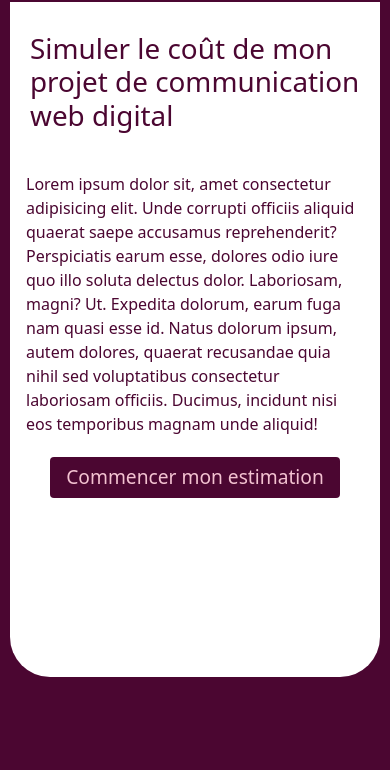
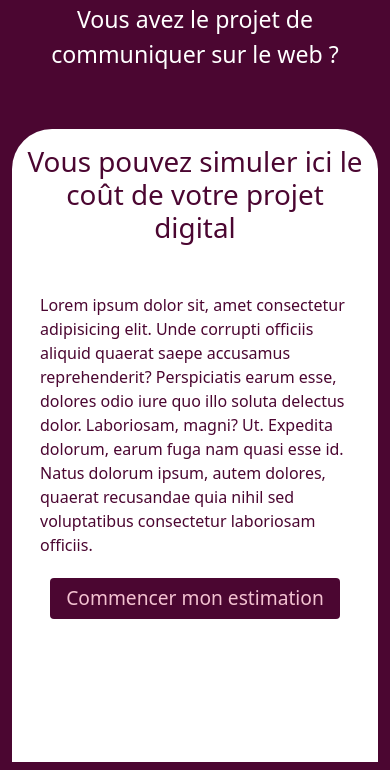
Before and after one commit to carozum/Front-C3S2, a plain HTML site: page index.html in a window 390 px wide. Shown: the part 74-844 px from the top of the page. Drawn offline with nearby package versions, Linux system fonts and the light colour scheme.

Commit message:
index.html version mobile

```diff
--- a/css/styles.css
+++ b/css/styles.css
@@ -4,13 +4,43 @@
     padding: 0;
 }
 
+// index.html
+nav{
+    height: 10vh;
+}
+#panier{
+    height: 15vh;
+}
+#contenu{
+    height: 75vh;
+    border-radius: 40px 40px 0 0;
+    overflow-y: scroll;
+}
+h1 {
+    margin-top: 1rem;
+    margin-bottom: 3rem;
+    text-align: center;
+}
+.center{
+    display: flex;
+    flex-direction: column;
+    justify-content: center;
+    align-items: center;
+}
+
+
+
+// scroll
+
 html {
-    overflow:   scroll;
+    overflow: scroll;
   }
   ::-webkit-scrollbar {
       width: 0px;
+      display:none;
       background: transparent; /* make scrollbar transparent */
   }
+
 a {
     text-decoration: none;
     color: rgb(75, 6, 49);
@@ -36,28 +66,14 @@ a:hover{
 button.navbar-toggler{
     border: none;
 }
-.navbar-toggler:focus {
+
+.btn:hover{
     box-shadow: none;
 }
-h1 {
-    margin-bottom: 40px;
-    text-align: left;
-    margin-left: 20px;
+ .navbar-toggler:focus {
+    box-shadow: none;
 }
-.container-perso{
-    margin-right: 10px;
-    margin-left: 10px;
-    padding: 30px 0;
 
-    border-radius: 0 0 40px 40px;
-    height: 80vh;
-}
-.center{
-    display: flex;
-    flex-direction: column;
-    justify-content: center;
-    align-items: center;
-}
 .btn:focus{
     box-shadow: none;
 }
--- a/index.html
+++ b/index.html
@@ -23,9 +23,10 @@
 </head>
 
 <body class="fond-sombre">
+    <div class="container">
 
         <!-- menu de navigation -->
-    <nav class="navbar navbar-expand-lg navbar-dark">
+        <nav class="navbar navbar-expand-lg navbar-dark border-0 ">
             <div class="container-fluid ">
 
                 <!-- logo généré en même temps que le favicon sur favicon.io-->
@@ -37,9 +38,9 @@
                 <div class="d-flex col-3 col-lg-3 justify-content-end">
 
                     <div class="navbar-nav m-2">
-                    <a class="nav-link " style="color: rgb(243, 194, 209);" aria-current="page" href="panier.html"><svg
-                            xmlns="http://www.w3.org/2000/svg" width="28" height="28" fill="currentColor"
-                            class="bi bi-cart4" viewBox="0 0 16 16">
+                        <a class="nav-link " style="color: rgb(243, 194, 209);" aria-current="page"
+                            href="panier.html"><svg xmlns="http://www.w3.org/2000/svg" width="28" height="28"
+                                fill="currentColor" class="bi bi-cart4" viewBox="0 0 16 16">
                                 <path
                                     d="M0 2.5A.5.5 0 0 1 .5 2H2a.5.5 0 0 1 .485.379L2.89 4H14.5a.5.5 0 0 1 .485.621l-1.5 6A.5.5 0 0 1 13 11H4a.5.5 0 0 1-.485-.379L1.61 3H.5a.5.5 0 0 1-.5-.5zM3.14 5l.5 2H5V5H3.14zM6 5v2h2V5H6zm3 0v2h2V5H9zm3 0v2h1.36l.5-2H12zm1.11 3H12v2h.61l.5-2zM11 8H9v2h2V8zM8 8H6v2h2V8zM5 8H3.89l.5 2H5V8zm0 5a1 1 0 1 0 0 2 1 1 0 0 0 0-2zm-2 1a2 2 0 1 1 4 0 2 2 0 0 1-4 0zm9-1a1 1 0 1 0 0 2 1 1 0 0 0 0-2zm-2 1a2 2 0 1 1 4 0 2 2 0 0 1-4 0z" />
                             </svg></a>
@@ -56,8 +57,8 @@
                 <div class="d-lg-flex align-items-center col-3 col-lg-5 ">
                     <div class="d-flex justify-content-end">
                         <button class="navbar-toggler text-right" type="button" data-bs-toggle="collapse"
-                        data-bs-target="#navbarNavAltMarkup" aria-controls="navbarNavAltMarkup" aria-expanded="false"
-                        aria-label="Toggle navigation">
+                            data-bs-target="#navbarNavAltMarkup" aria-controls="navbarNavAltMarkup"
+                            aria-expanded="false" aria-label="Toggle navigation">
                             <span class="navbar-toggler-icon"></span>
                         </button>
                     </div>
@@ -76,13 +77,19 @@
         </nav>
 
 
+        <!-- Emplacement du panier -->
+
+        <div id="panier" class="container">
+            <p class="fs-3 text-center">Vous avez le projet de communiquer sur le web ?</p>
+        </div>
 
 
-    <div class="container-perso fond-clair">
+        <!-- contenu du site -->
+
+        <div id="contenu" class="container fond-clair">
 
             <div class="center">
-            <h1 style="max-width: 800px;">Simuler le coût de mon projet de communication web digital</h1>
-
+                <h1 style="max-width: 800px;">Vous pouvez simuler ici le coût de votre projet digital</h1>
 
 
                 <p class="mx-3" style="max-width: 800px;">Lorem ipsum dolor sit, amet consectetur adipisicing elit. Unde
@@ -90,17 +97,16 @@
                     officiis aliquid quaerat saepe
                     accusamus reprehenderit? Perspiciatis earum esse, dolores odio iure quo illo soluta delectus dolor.
                     Laboriosam, magni? Ut.
-                Expedita dolorum, earum fuga nam quasi esse id. Natus dolorum ipsum, autem dolores, quaerat recusandae
+                    Expedita dolorum, earum fuga nam quasi esse id. Natus dolorum ipsum, autem dolores, quaerat
+                    recusandae
                     quia
-                nihil sed voluptatibus consectetur laboriosam officiis. Ducimus, incidunt nisi eos temporibus magnam
-                unde
-                aliquid!</p>
+                    nihil sed voluptatibus consectetur laboriosam officiis. </p>
 
 
                 <a class="btn bouton-sombre-simple" href="simulateur.html" role="button">Commencer mon
                     estimation</a>
             </div>
-
+        </div>
 
     </div>
 
```
Lines whose indentation alone changed are shown as unchanged.
